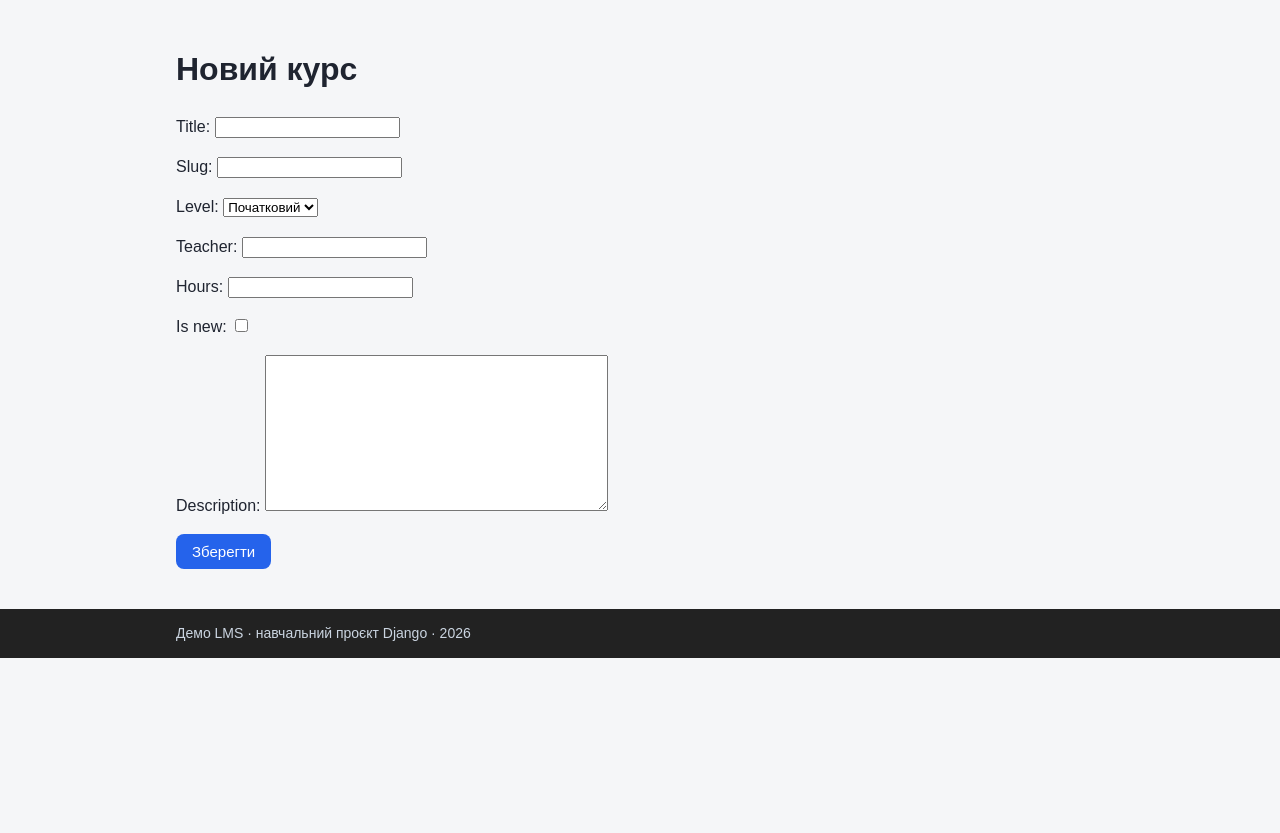
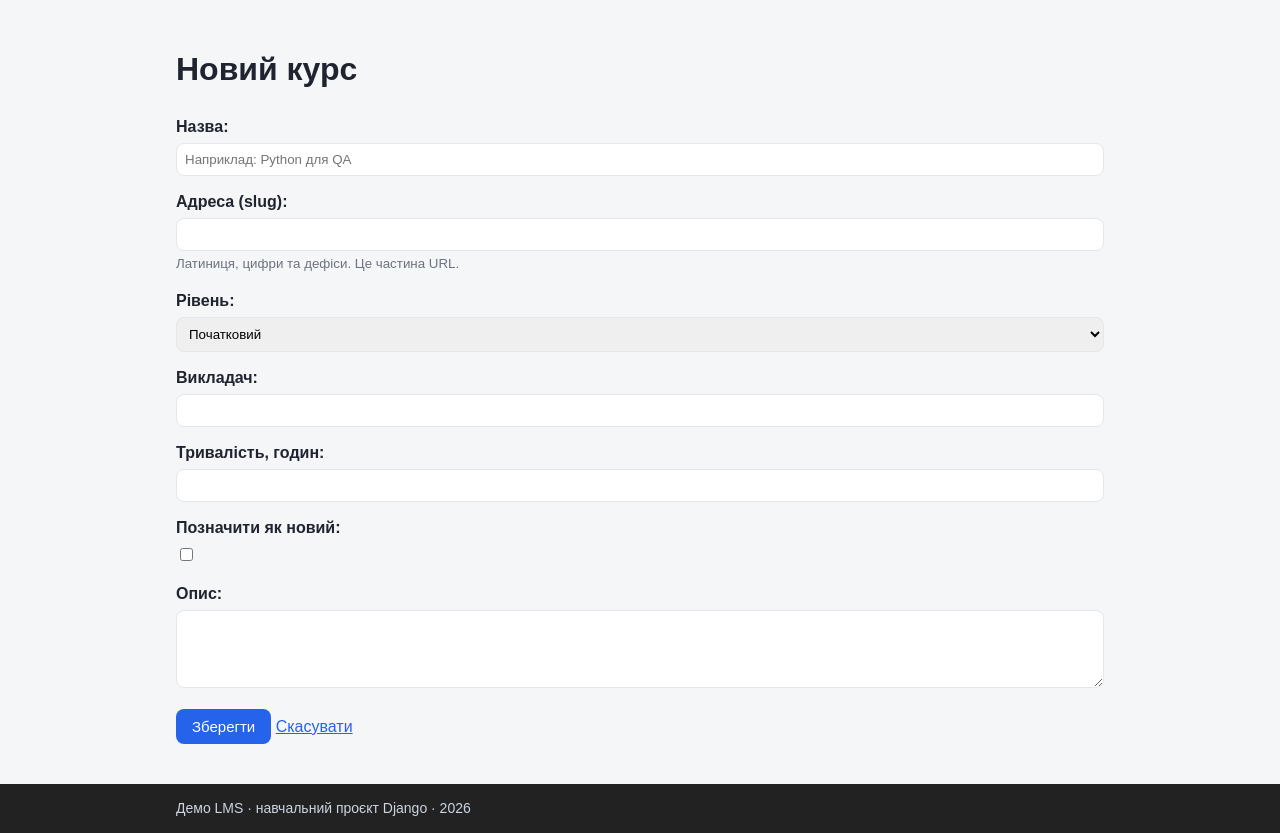
Before and after one commit to alex-pancho/qal_rc_django, a Django app: page /lms/new/ in a window 1280 px wide. Shown: the part 64-897 px from the top of the page. Before the commit the page ends 722 px from the top, so only its background shows below. Run offline with Django 5.2, Linux system fonts and the light colour scheme.

Commit message:
ext form - add details

```diff
--- a/static/css/lms.css
+++ b/static/css/lms.css
@@ -56,3 +56,12 @@ th, td { text-align: left; padding: 10px 14px; border-bottom: 1px solid var(--li
 th { background: #eef0f4; font-size: 14px; }
 .bar { height: 8px; background: var(--line); border-radius: 999px; overflow: hidden; width: 140px; margin-bottom: 4px; }
 .bar span { display: block; height: 100%; background: var(--brand); }
+
+.btn.danger { background: #dc2626; }
+.messages { list-style: none; padding: 0; margin: 0 0 16px; }
+.messages li { padding: 10px 14px; border-radius: 8px; background: #dcfce7; color: #14532d; }
+.messages li.error { background: #fee2e2; color: #7f1d1d; }
+.errorlist { color: #b91c1c; list-style: none; padding: 0; margin: 4px 0; }
+form .field { margin-bottom: 14px; }
+form .field label { display: block; font-weight: bold; margin-bottom: 4px; }
+form .field input[type=text], form .field input[type=number], form .field select, form .field textarea { width: 100%; padding: 8px; border: 1px solid var(--line); border-radius: 8px; }
--- a/studrada/forms.py
+++ b/studrada/forms.py
@@ -12,3 +12,29 @@ class CourseForm(forms.ModelForm):
     class Meta:
         model = Course
         fields = ["title", "slug", "level", "teacher", "hours", "is_new", "description"]
+        labels = {
+            "title": "Назва",
+            "slug": "Адреса (slug)",
+            "level": "Рівень",
+            "teacher": "Викладач",
+            "hours": "Тривалість, годин",
+            "is_new": "Позначити як новий",
+            "description": "Опис",
+        }
+        help_texts = {"slug": "Латиниця, цифри та дефіси. Це частина URL."}
+        widgets = {
+            "title": forms.TextInput(attrs={"placeholder": "Наприклад: Python для QA"}),
+            "description": forms.Textarea(attrs={"rows": 4}),
+        }
+
+    def clean_title(self):
+        title = self.cleaned_data["title"].strip()
+        if len(title) < 5:
+            raise forms.ValidationError("Назва має містити щонайменше 5 символів.")
+        return title
+
+    def clean(self):
+        cleaned = super().clean()
+        if cleaned.get("level") == Course.Level.ADVANCED and (cleaned.get("hours") or 0) < 20:
+            self.add_error("hours", "Просунутий курс має тривати щонайменше 20 годин.")
+        return cleaned
--- a/studrada/views.py
+++ b/studrada/views.py
@@ -21,6 +21,7 @@ def course_create(request):
     form = CourseForm(request.POST or None)
     if request.method == "POST" and form.is_valid():
         course = Course.objects.create(**form.cleaned_data)
+        # messages.success(request, f"Курс «{course.title}» створено.")
         return redirect("course_detail", slug=course.slug)
     else:
         form = CourseForm()
--- a/templates/courses/course_detail.html
+++ b/templates/courses/course_detail.html
@@ -18,4 +18,5 @@
     </li>
     {% endfor %}
 </ol>
+<a class="btn" href="{% url 'course_update' course.slug %}">Редагувати</a>
 {% endblock %}
--- a/templates/courses/course_form.html
+++ b/templates/courses/course_form.html
@@ -7,7 +7,16 @@
 
 <form method="post">
     {% csrf_token %}
-    {{ form.as_p }}
+    {{ form.non_field_errors }}
+    {% for field in form %}
+    <div class="field">
+        {{ field.label_tag }}
+        {{ field }}
+        {% if field.help_text %}<small class="muted">{{ field.help_text }}</small>{% endif %}
+        {{ field.errors }}
+    </div>
+    {% endfor %}
     <button class="btn" type="submit">Зберегти</button>
+    <a href="{% url 'course_list' %}">Скасувати</a>
 </form>
 {% endblock %}
```
